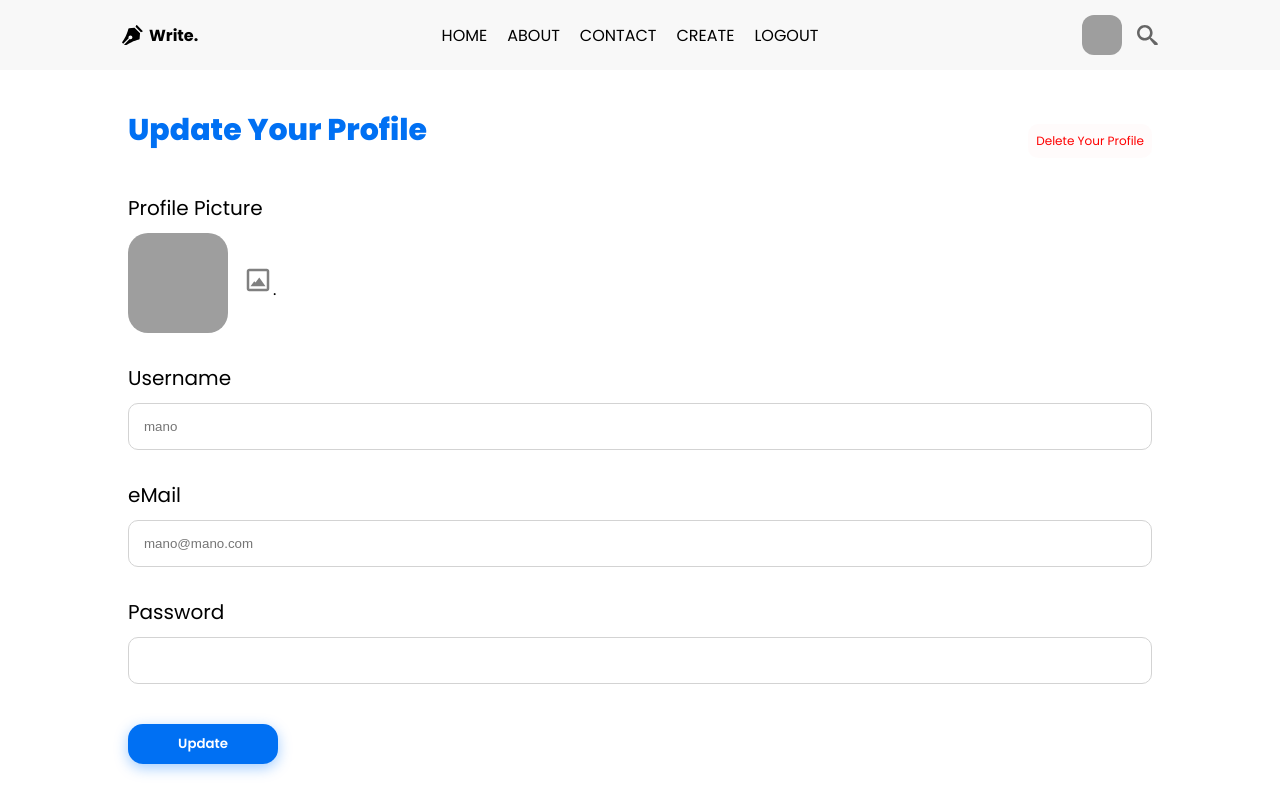
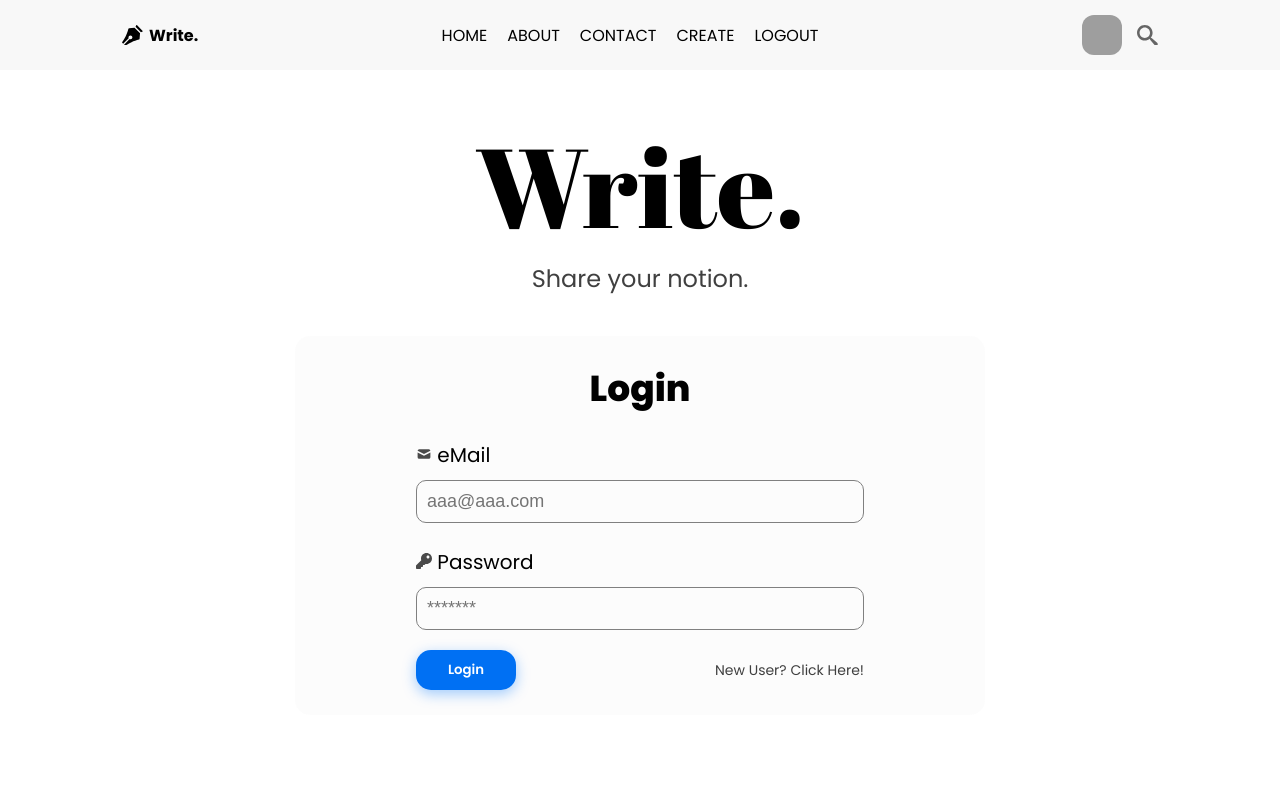
Before and after one commit to imveeru/mern-blog, a React (Create React App) app in the folder client/: page / in a window 1280 px wide. Built offline with nearby package versions, Linux system fonts and the light colour scheme; grey boxes are pictures that could not be loaded.

Commit message:
Added login page

```diff
--- a/client/src/App.js
+++ b/client/src/App.js
@@ -4,6 +4,7 @@ import Home from './pages/home/Home'
 import Single from './pages/single/Single'
 import Write from './pages/write/Write'
 import Settings from './pages/settings/Settings'
+import Login from './pages/login/Login'
 
 function App() {
   return (
@@ -12,7 +13,8 @@ function App() {
       {/* <Home/> */}
       {/* <Single/> */}
       {/* <Write/> */}
-      <Settings/>
+      {/* <Settings/> */}
+      <Login/>
     </div>
   );
 }
--- /dev/null
+++ b/client/src/pages/login/Login.jsx
@@ -0,0 +1,30 @@
+import React from 'react'
+import './login.css'
+import {FaKey} from 'react-icons/fa'
+import {HiMail} from 'react-icons/hi'
+
+function Login() {
+    return (
+        <div className="login">
+            <div className='loginHeader'>
+                <span className='headerTitle'>Write.</span>
+                <span className='headerSubtitle'>Share your notion.</span>
+            </div>
+            <div className='loginFormWrapper'>
+            <span className='loginTitle'>Login</span>
+            <form className='loginForm'>
+                <label><HiMail className='loginIcons'/> eMail</label>
+                <input type='email' placeholder='aaa@aaa.com'></input>
+                <label><FaKey className='loginIcons'/> Password</label>
+                <input type='password' placeholder='*******'></input>
+                <div className='btnsWrapper'>
+                    <button type='submit' className='loginButton'>Login</button>
+                    <span className='loginRegisterButton'>New User? Click Here!</span>
+                </div>
+            </form>
+            </div>
+        </div>
+    )
+}
+
+export default Login
--- /dev/null
+++ b/client/src/pages/login/login.css
@@ -0,0 +1,101 @@
+@import url('https://fonts.googleapis.com/css2?family=Abril+Fatface&display=swap');
+@import url('https://fonts.googleapis.com/css2?family=Poppins:wght@400&display=swap');
+
+.loginHeader{
+    display:flex;
+    flex-direction:column;
+    align-items: center;
+    margin:40px 0;
+}
+
+.headerTitle{
+    font-size:7em;
+    font-family: 'Abril Fatface';
+}
+
+.headerSubtitle{
+    font-size: 1.5em;
+    color: rgba(0, 0, 0, 0.75);
+}
+
+.login{
+    display: flex;
+    flex-direction: column;
+    justify-content:center;
+    align-items: center;
+    font-family: 'Poppins';
+}
+
+.loginForm{
+    display: flex;
+    flex-direction: column;
+    width:35vw;
+    margin-left: auto;
+    margin-right: auto;
+}
+
+.loginFormWrapper{
+    display: flex;
+    flex-direction: column;
+    align-items: center;
+    background-color:#f8f8f867;
+    width:50vw;
+    padding:25px;
+    border-radius: 15px;
+}
+
+.loginTitle{
+    font-size: 36px;
+    font-weight: 800;
+}
+
+.loginButton{
+    font-family: 'Poppins';
+    font-weight: 600;
+    width:100px;
+    margin-top: 20px;
+    padding:  10px 25px ;
+    border-radius: 15px;
+    background-color: #0070f3;
+    box-shadow: 0 4px 14px 0 rgba(0, 119, 255, 0.37);
+    color: white;
+    border:none;
+    cursor: pointer;
+}
+
+.loginForm>label{
+    font-size:20px;
+    margin-top: 20px;
+}
+
+.loginForm>input{
+    font-size:18px;
+    padding: 10px;
+    background:none;
+    border: 1px solid gray;
+    margin-top: 10px;
+    border-radius: 10px;
+}
+
+.btnsWrapper{
+    display: flex;
+    align-items: center;
+    justify-content:space-between;
+}
+
+.loginRegisterButton{
+    margin-top:20px;
+    font-size: 14px;
+    opacity: .75;
+    cursor: pointer;
+}
+
+.loginRegisterButton:hover{
+    text-decoration:underline;
+}
+
+.loginIcons{
+    font-size:16px;
+    opacity: .7;
+    padding-top:10px;
+}
```
